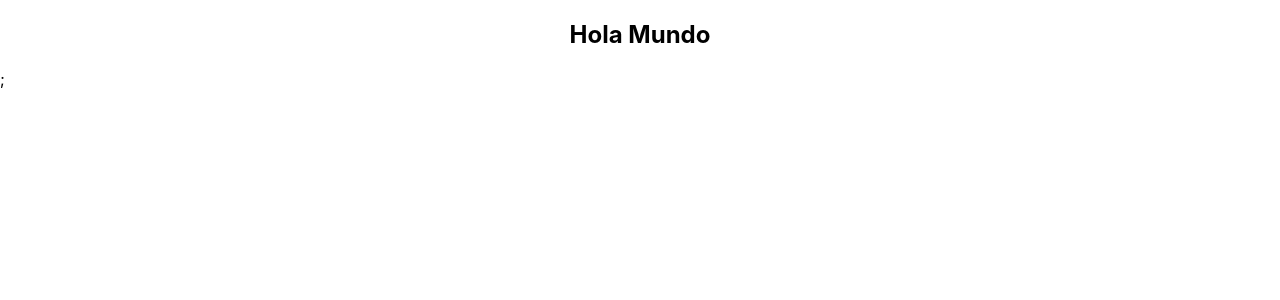
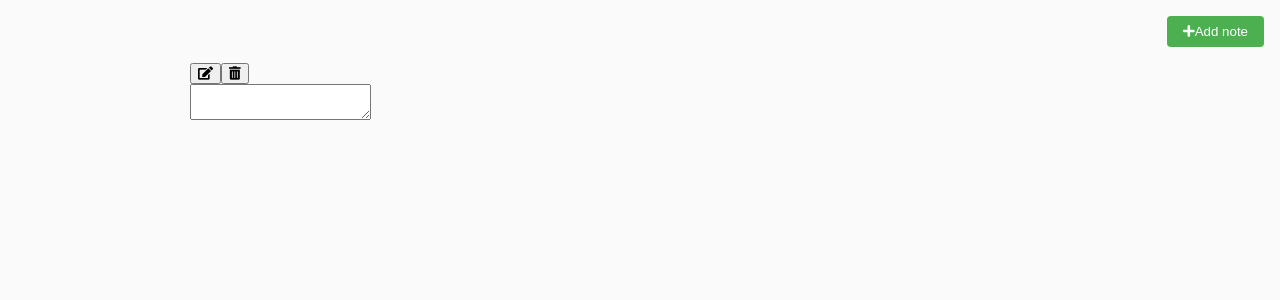
Before and after one commit to josealejandro2928/React-Note-App, a React (Create React App) app: page / in a window 1280 px wide. Shown: the top 300 px of the page. Built offline with nearby package versions, Linux system fonts and the light colour scheme.

Commit message:
Trabajando en la app

```diff
--- a/package.json
+++ b/package.json
@@ -1,8 +1,10 @@
 {
-  "name": "admin-panel",
+  "name": "note-app",
   "version": "0.1.0",
   "private": true,
   "dependencies": {
+    "@material-ui/core": "^4.11.3",
+    "@material-ui/icons": "^4.11.2",
     "@testing-library/jest-dom": "^5.11.9",
     "@testing-library/react": "^11.2.5",
     "@testing-library/user-event": "^12.7.3",
--- a/public/index.html
+++ b/public/index.html
@@ -1,14 +1,12 @@
 <!DOCTYPE html>
 <html lang="en">
+
 <head>
   <meta charset="utf-8" />
   <link rel="icon" href="%PUBLIC_URL%/favicon.ico" />
   <meta name="viewport" content="width=device-width, initial-scale=1" />
   <meta name="theme-color" content="#000000" />
-    <meta
-      name="description"
-      content="Web site created using create-react-app"
-    />
+  <meta name="description" content="Web site created using create-react-app" />
   <link rel="apple-touch-icon" href="%PUBLIC_URL%/logo192.png" />
   <!--
       manifest.json provides metadata used when your web app is installed on a
@@ -25,7 +23,15 @@
       Learn how to configure a non-root public URL by running `npm run build`.
     -->
   <title>React App</title>
+  <link rel="stylesheet" href="https://fonts.googleapis.com/css?family=Roboto:300,400,500,700&display=swap" />
+  <link rel="stylesheet" href="https://cdnjs.cloudflare.com/ajax/libs/font-awesome/5.15.3/css/all.min.css"
+    integrity="sha512-iBBXm8fW90+nuLcSKlbmrPcLa0OT92xO1BIsZ+ywDWZCvqsWgccV3gFoRBv0z+8dLJgyAHIhR35VZc2oM/gI1w=="
+    crossorigin="anonymous" />
+  <script src="https://cdnjs.cloudflare.com/ajax/libs/marked/2.0.1/marked.min.js"
+    integrity="sha512-pjhyz9DR7D4w90mc3iiAjhSRSmVrF3egxvfbOO6948qG0GACeOVpnP+xWEm7ihN5m1rg8tEHKRBhRrYEGhIR6Q=="
+    crossorigin="anonymous"></script>
 </head>
+
 <body>
   <noscript>You need to enable JavaScript to run this app.</noscript>
   <div id="root"></div>
@@ -40,4 +46,5 @@
       To create a production bundle, use `npm run build` or `yarn build`.
     -->
 </body>
+
 </html>
--- a/src/App/App.js
+++ b/src/App/App.js
@@ -1,20 +1,20 @@
 import './App.scss';
-import { BrowserRouter as Router, Switch, Route } from 'react-router-dom';
-import AdminLayout from '../Layout/AdminLayout/AdminLayout';
-import Login from '../Auth/Login/Login';
+import Note from '../components/Note/Note';
 
 function App() {
   return (
-    <Router>
-      <Switch>
-        <Route exact path='/'>
-          <AdminLayout />
-        </Route>
-        <Route path='/auth'>
-          <Login></Login>
-        </Route>
-      </Switch>
-    </Router>
+    <div className='App'>
+      <div className='layout-btn'>
+        <button className='add-btn' id='add'>
+          <i className='fas fa-plus'></i>
+          Add note
+        </button>
+      </div>
+
+      <div className='container-notes'>
+        <Note></Note>
+      </div>
+    </div>
   );
 }
 
--- a/src/App/App.scss
+++ b/src/App/App.scss
@@ -0,0 +1,39 @@
+.App {
+    height: 100vh;
+    width: 100%;
+    background-color: #fafafa;
+    box-sizing: border-box;
+    padding: 16px;
+
+    .layout-btn {
+        display: flex;
+        justify-content: flex-end;
+
+    }
+
+    .container-notes {
+        display: flex;
+        flex-wrap: wrap;
+        flex-direction: row;
+        max-width: 900px;
+        margin: 1rem auto;
+    }
+
+    .add-btn {
+        border: none;
+        background-color: #4caf50;
+        color: white;
+        cursor: pointer;
+        padding: .5rem 1rem;
+        border-radius: 4px;
+
+        &:focus {
+            outline: none;
+        }
+
+        &:active {
+            transform: scale(.9);
+        }
+
+    }
+}
--- a/src/Auth/Login/Login.js
+++ /dev/null
@@ -1,15 +0,0 @@
-import React, { Component } from 'react';
-import './Login.scss';
-
-class Login extends Component {
-  state = {};
-  render() {
-    return (
-      <div className='Login'>
-        <h2>Login</h2>;
-      </div>
-    );
-  }
-}
-
-export default Login;
--- a/src/Auth/Login/Login.scss
+++ /dev/null
@@ -1,5 +0,0 @@
-.Login {
-    h2 {
-        text-align: center;
-    }
-}
--- a/src/Layout/AdminLayout/AdminLayout.js
+++ /dev/null
@@ -1,15 +0,0 @@
-import React, { Component } from 'react';
-import './AdminLayout.scss';
-
-class AdminLayout extends Component {
-  state = {};
-  render() {
-    return (
-      <div className='AdminLayout'>
-        <h2>Hola Mundo</h2>;
-      </div>
-    );
-  }
-}
-
-export default AdminLayout;
--- a/src/Layout/AdminLayout/AdminLayout.scss
+++ /dev/null
@@ -1,5 +0,0 @@
-.AdminLayout {
-    h2 {
-        text-align: center;
-    }
-}
--- /dev/null
+++ b/src/components/Note/Note.js
@@ -0,0 +1,22 @@
+import './Note.scss';
+
+function Note() {
+  return (
+    <div className='Note'>
+      <div className='note'>
+        <div className='tools'>
+          <button className='edit'>
+            <i className='fas fa-edit'></i>
+          </button>
+          <button className='delete'>
+            <i className='fas fa-trash-alt'></i>
+          </button>
+        </div>
+        <div className='hidden'></div>
+        <textarea></textarea>
+      </div>
+    </div>
+  );
+}
+
+export default Note;
--- /dev/null
+++ b/src/components/Note/Note.scss
@@ -0,0 +1,5 @@
+.Note {
+    .note{
+
+    }
+}
--- a/src/index.scss
+++ b/src/index.scss
@@ -1,13 +1,22 @@
+* {
+  box-sizing: border-box;
+}
+
+html {
+  padding: 0px;
+  margin: 0px;
+}
+
 body {
   margin: 0;
-  font-family: -apple-system, BlinkMacSystemFont, 'Segoe UI', 'Roboto', 'Oxygen',
-    'Ubuntu', 'Cantarell', 'Fira Sans', 'Droid Sans', 'Helvetica Neue',
-    sans-serif;
+  font-family: Roboto, 'Helvetica Neue', sans-serif;
   -webkit-font-smoothing: antialiased;
   -moz-osx-font-smoothing: grayscale;
+  padding: 0px;
+  min-height: 100vh;
+  box-sizing: border-box;
 }
 
 code {
-  font-family: source-code-pro, Menlo, Monaco, Consolas, 'Courier New',
-    monospace;
+  font-family: Roboto, 'Helvetica Neue', sans-serif;
 }
```
Also changed, not shown: 1 other file (tests, documents, lock files or other folders). Lines whose indentation alone changed are shown as unchanged.
